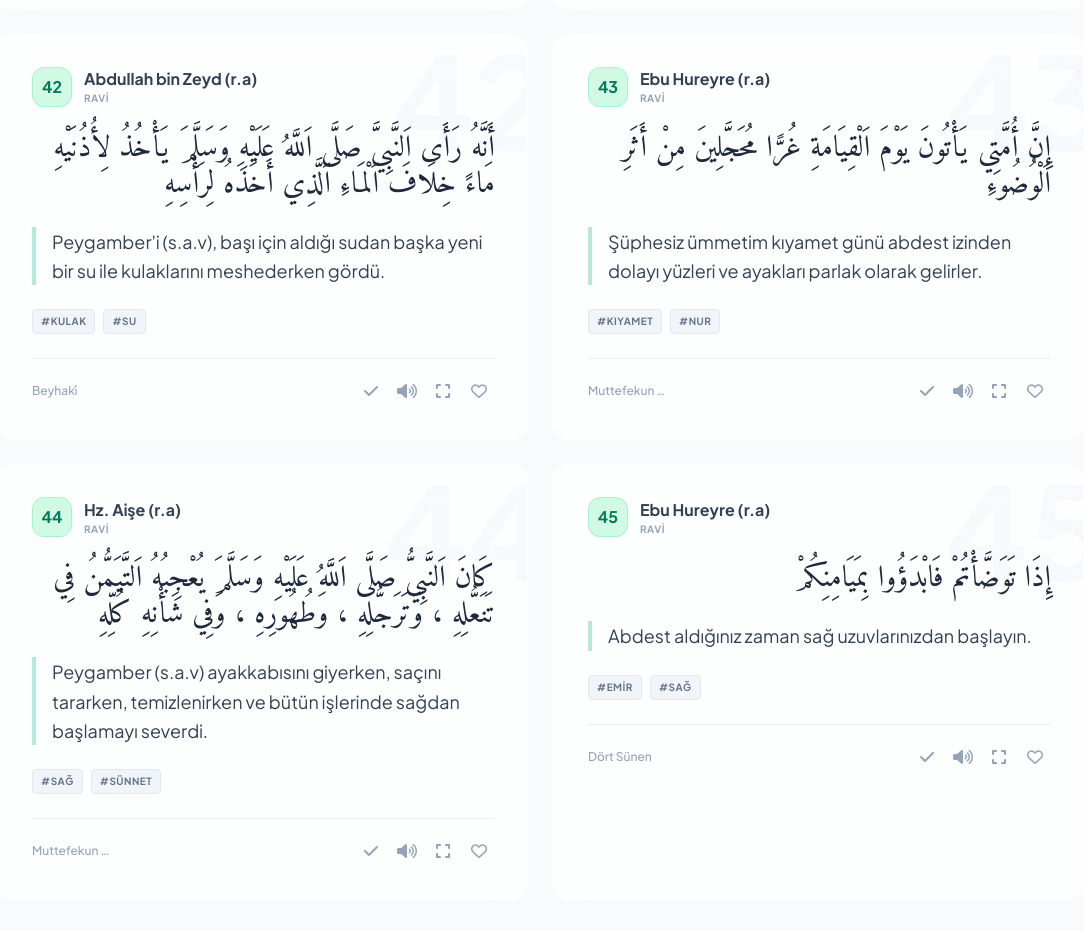
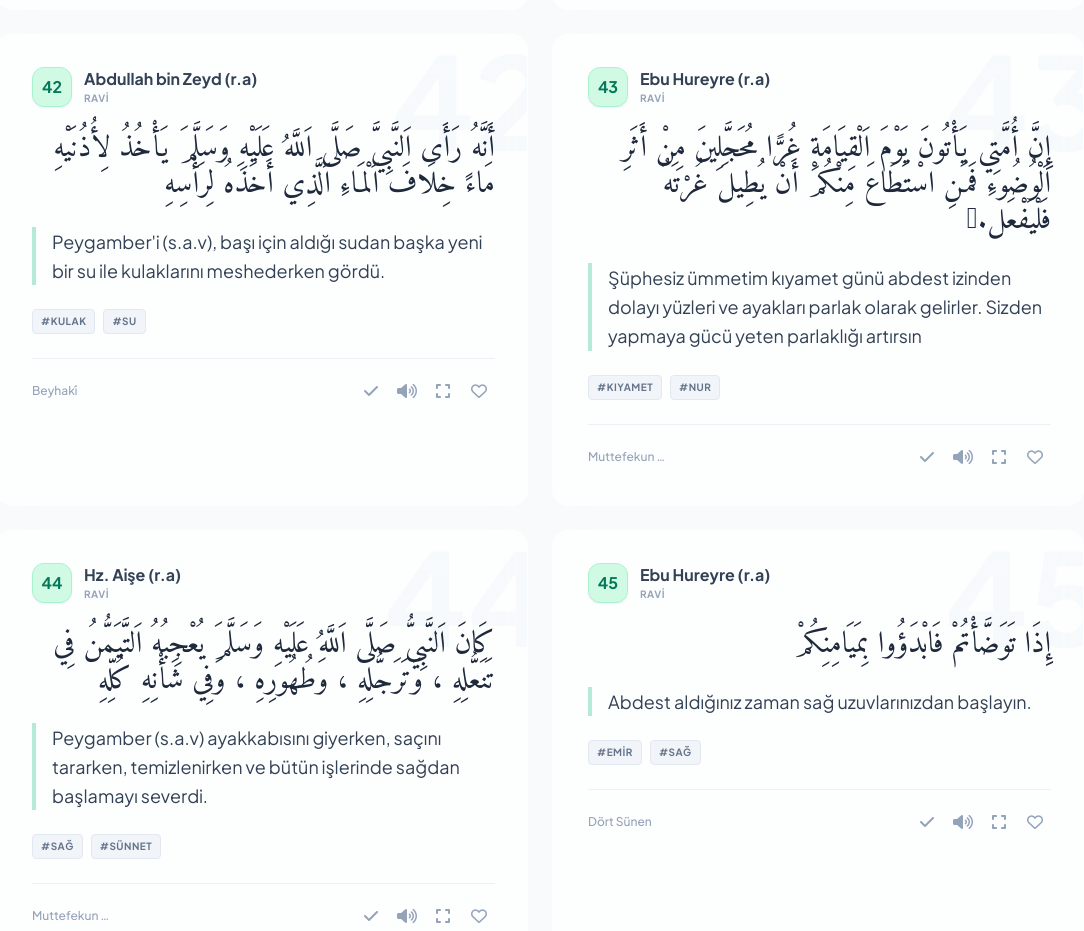
Before and after one commit to SITKIhd/bulugulmeram2, a plain HTML site: page index.html in a window 1280 px wide. Shown: the part 4978-5909 px from the top of the page, without its empty margins (100-1184 px from the left). Drawn offline with nearby package versions, Linux system fonts and the light colour scheme.

Commit message:
Update index.html

```diff
--- a/index.html
+++ b/index.html
@@ -508,11 +508,11 @@
                 source: "Beyhakî",
                 tags: ["Kulak", "Su"]
             },
-            {
+             {
                 id: 43,
                 narrator: "Ebu Hureyre (r.a)",
-                arabic: "إِنَّ أُمَّتِي يَأْتُونَ يَوْمَ اَلْقِيَامَةِ غُرًّا مُحَجَّلِينَ مِنْ أَثَرِ اَلْوُضُوءِ",
-                turkish: "Şüphesiz ümmetim kıyamet günü abdest izinden dolayı yüzleri ve ayakları parlak olarak gelirler.",
+                arabic: "إِنَّ أُمَّتِي يَأْتُونَ يَوْمَ اَلْقِيَامَةِ غُرًّا مُحَجَّلِينَ مِنْ أَثَرِ اَلْوُضُوءِ  فَمَنِ اسْتَطَاعَ مِنْكُمْ أَنْ يُطِيلَ غُرْتَهُ فَلْيَفْعَل.ُ ",
+                turkish: "Şüphesiz ümmetim kıyamet günü abdest izinden dolayı yüzleri ve ayakları parlak olarak gelirler. Sizden yapmaya gücü yeten parlaklığı artırsın",
                 source: "Muttefekun Aleyh",
                 tags: ["Kıyamet", "Nur"]
             },
```
